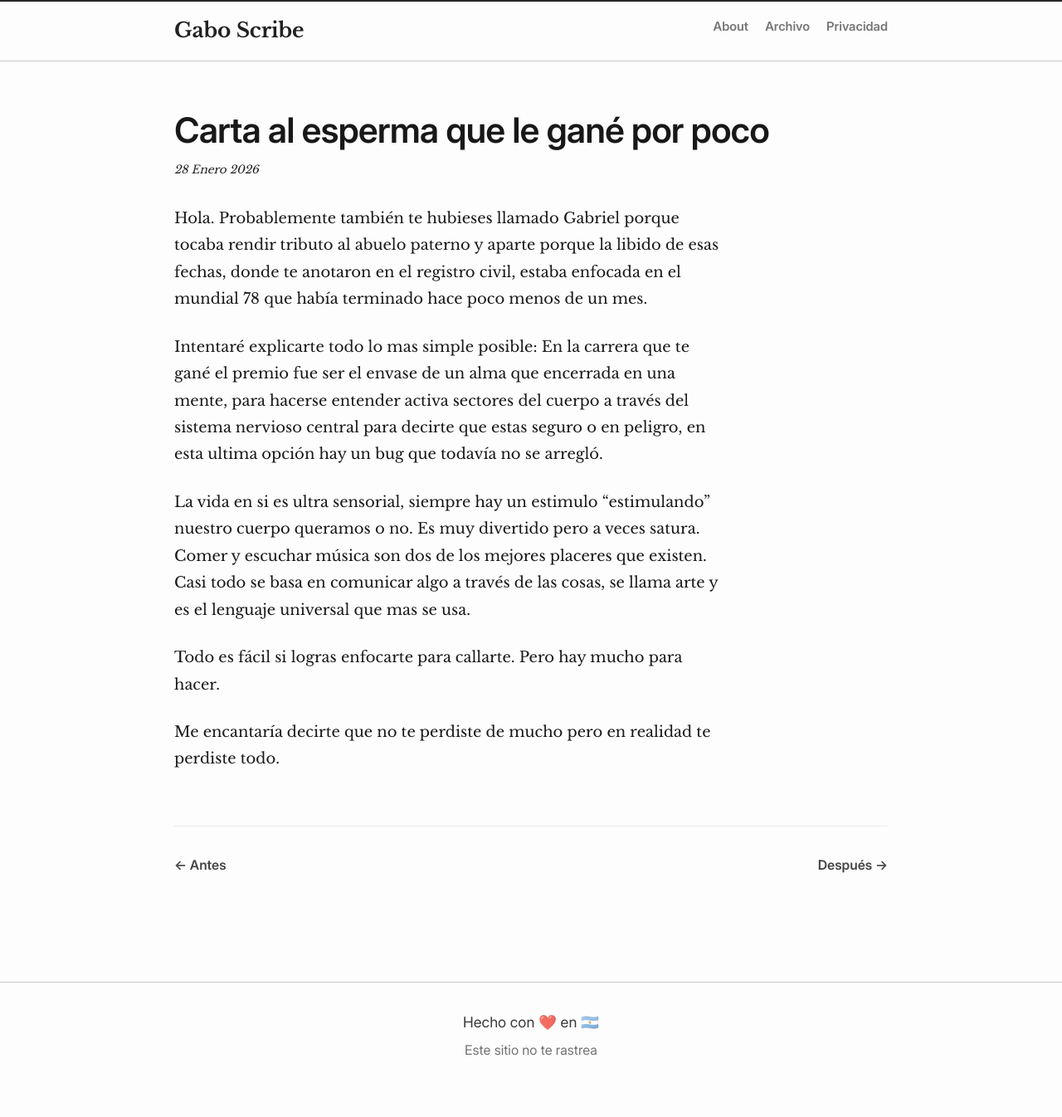
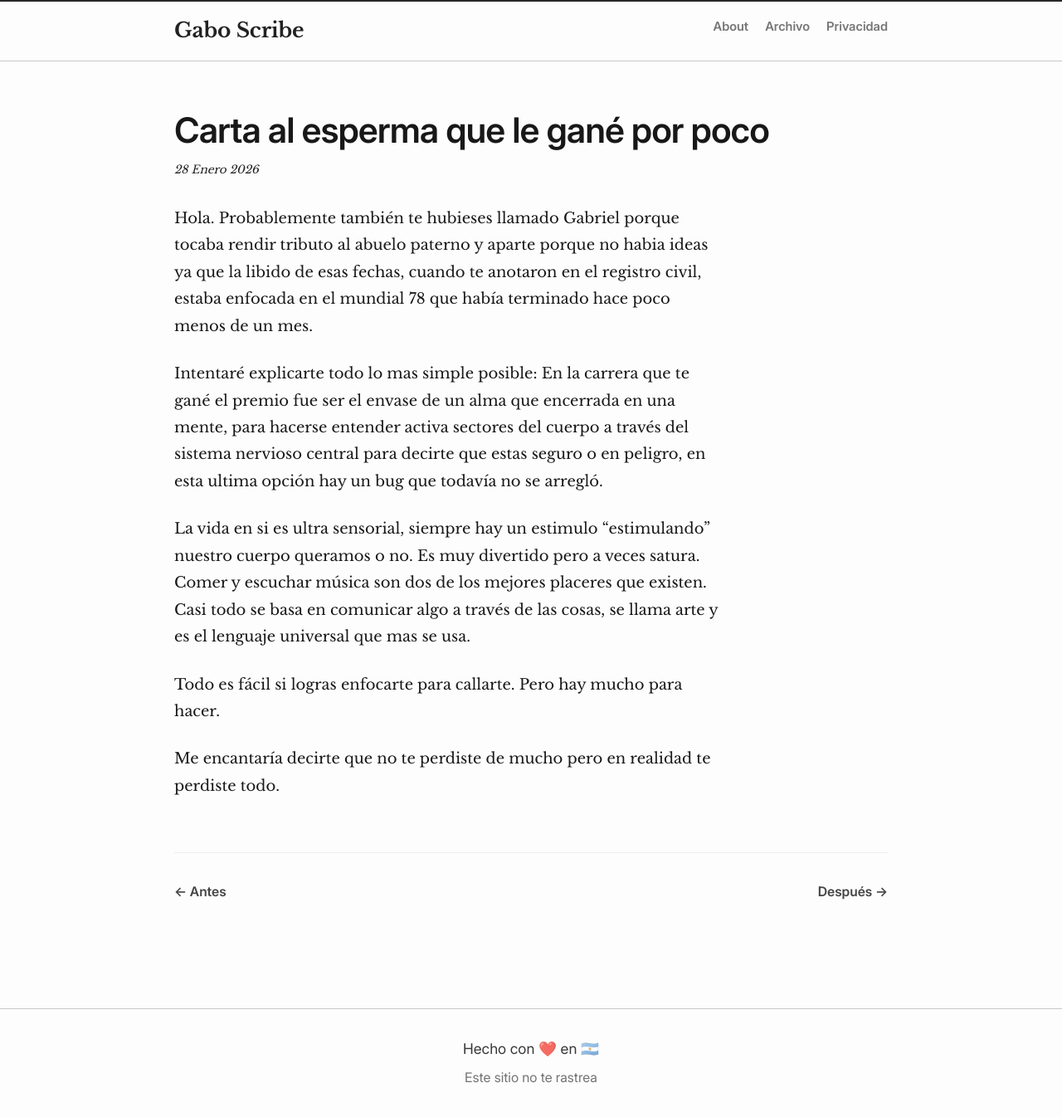
Before and after one commit to gsplay/blog, a Jekyll site: the page built from _posts/2026-01-28-carta-al-esperma.markdown, in a window 1280 px wide. Shown: the whole page at 83% size. Built offline with Jekyll 4.4.1, drawn with Linux system fonts in a browser that asks for light colours; before the commit the page ends 1314 px from its top, so only the background shows below that.

Commit message:
detalles

```diff
--- a/_posts/2026-01-28-carta-al-esperma.markdown
+++ b/_posts/2026-01-28-carta-al-esperma.markdown
@@ -5,7 +5,7 @@ date:   2026-01-28 13:50:00 -0300
 categories: blog
 ---
 
-Hola. Probablemente también te hubieses llamado Gabriel porque tocaba rendir tributo al abuelo paterno y aparte porque la libido de esas fechas, donde te anotaron en el registro civil, estaba enfocada en el mundial 78 que había terminado hace poco menos de un mes.
+Hola. Probablemente también te hubieses llamado Gabriel porque tocaba rendir tributo al abuelo paterno y aparte porque no habia ideas ya que la libido de esas fechas, cuando te anotaron en el registro civil, estaba enfocada en el mundial 78 que había terminado hace poco menos de un mes.
 
 Intentaré explicarte todo lo mas simple posible: En la carrera que te gané el premio fue ser el envase de un alma que encerrada en una mente, para hacerse entender activa sectores del cuerpo a través del sistema nervioso central para decirte que estas seguro o en peligro, en esta ultima opción hay un bug que todavía no se arregló.
 
```
